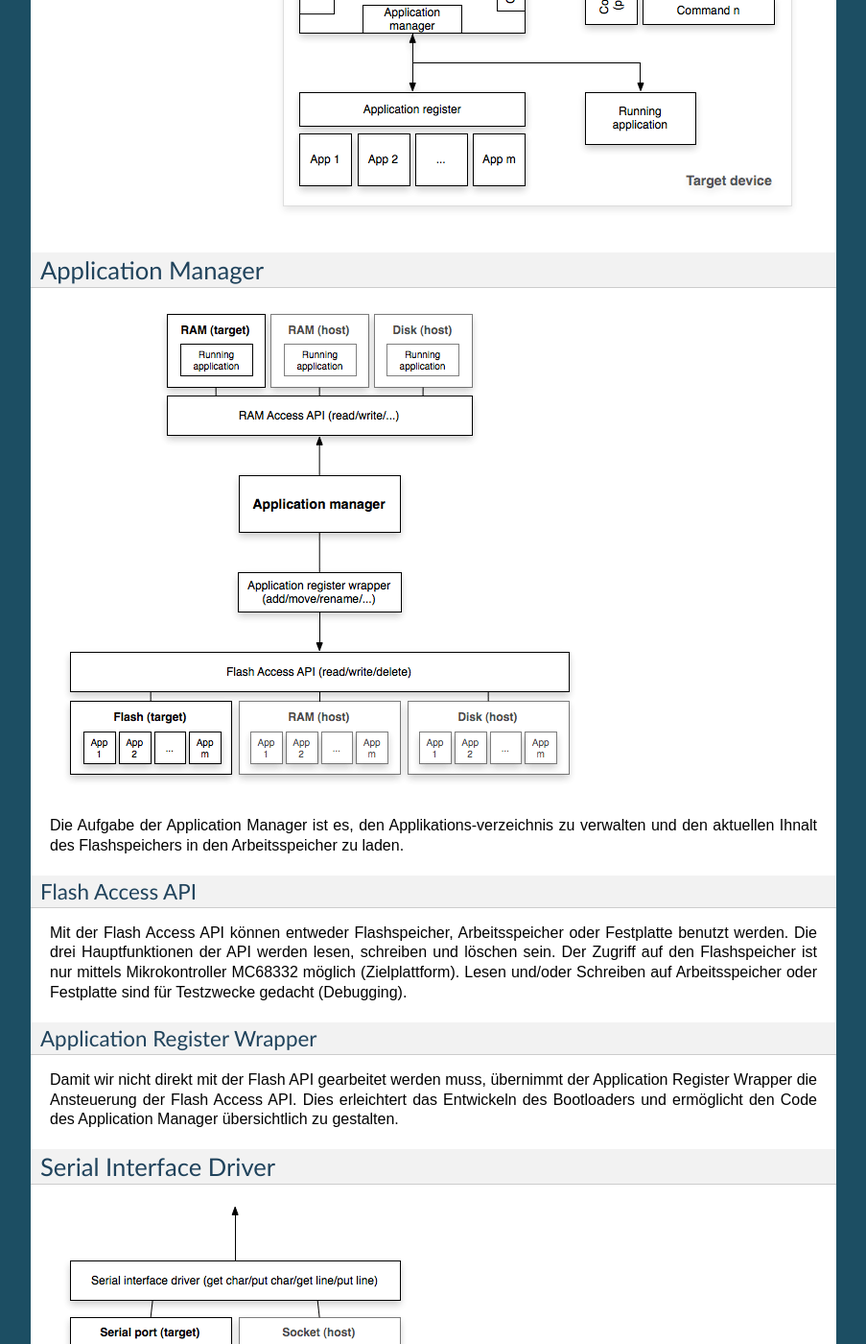
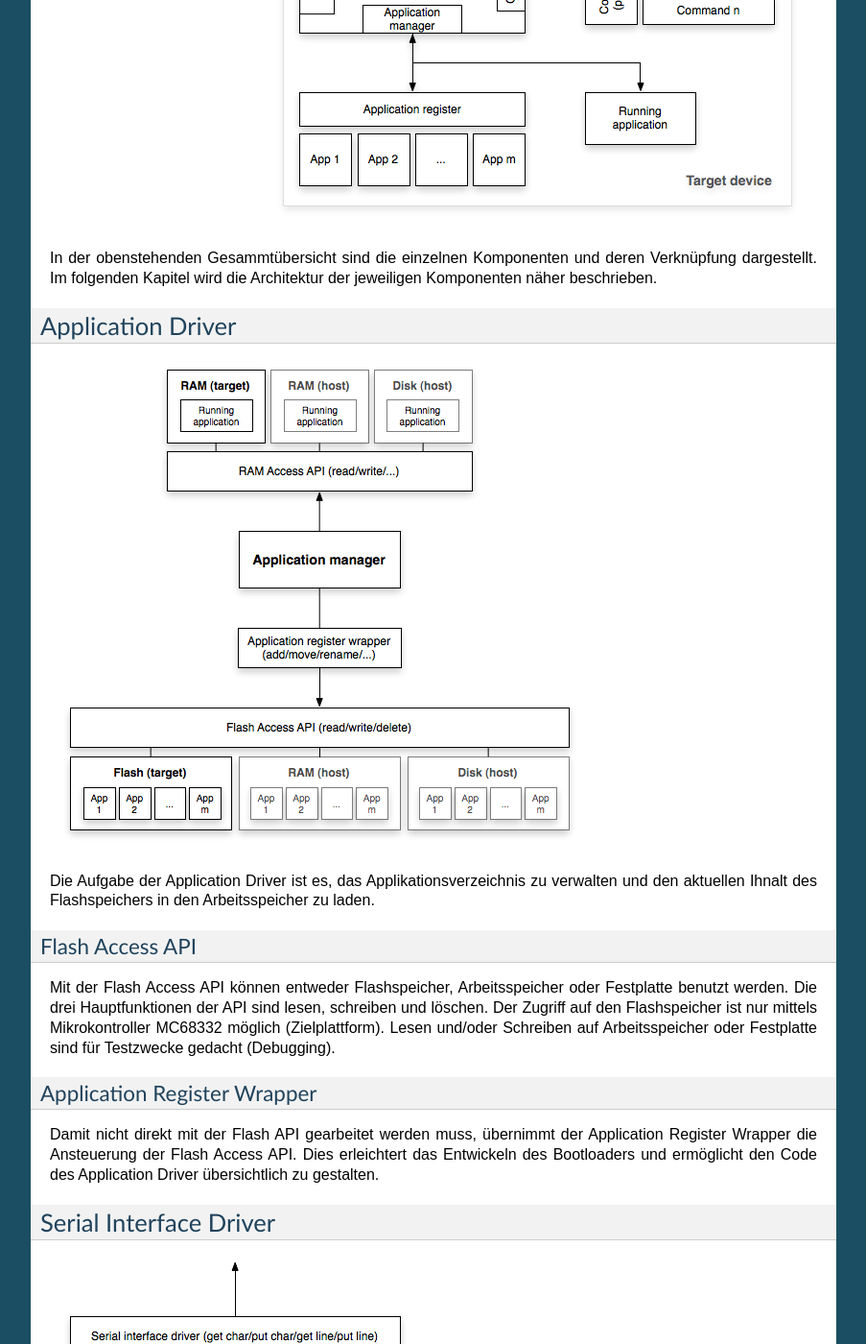
Before and after one commit to GaretJax/Bootloader, a Sphinx documentation site: the page built from docs/source/architecture/index.rst, in a window 1280 px wide and 1400 px high, scrolled down 461 px. Shown: the whole window at 96% size, without its empty margins (198-1101 px from the left). Built offline with Sphinx 7.4.7, drawn with Linux system fonts in a browser that asks for light colours; formulas are drawn with MathJax 3; some of the changed text lies outside the part shown.

Commit message:
updated architecture and specification

```diff
--- a/docs/source/architecture/index.rst
+++ b/docs/source/architecture/index.rst
@@ -6,13 +6,17 @@ Architektur
 
 .. image:: images/overview.png
 
+In der obenstehenden Gesammtübersicht sind die einzelnen Komponenten und deren Verknüpfung dargestellt.
+Im folgenden Kapitel wird die Architektur der jeweiligen Komponenten näher
+beschrieben.
 
-Application Manager
+
+Application Driver
 -------------------
 
 .. image:: images/app-manager.png
 
-Die Aufgabe der Application Manager ist es, den Applikations-verzeichnis zu
+Die Aufgabe der Application Driver ist es, das Applikationsverzeichnis zu
 verwalten und den aktuellen Ihnalt des Flashspeichers in den Arbeitsspeicher zu laden.
 
 
@@ -20,8 +24,8 @@ Flash Access API
 ~~~~~~~~~~~~~~~~
 
 Mit der Flash Access API können entweder Flashspeicher, Arbeitsspeicher oder
-Festplatte benutzt werden. Die drei Hauptfunktionen der API werden lesen,
-schreiben und löschen sein.
+Festplatte benutzt werden. Die drei Hauptfunktionen der API sind lesen,
+schreiben und löschen.
 Der Zugriff auf den Flashspeicher ist nur mittels Mikrokontroller MC68332 möglich (Zielplattform).
 Lesen und/oder Schreiben auf Arbeitsspeicher oder Festplatte sind für Testzwecke gedacht (Debugging).
 
@@ -29,10 +33,10 @@ Lesen und/oder Schreiben auf Arbeitsspeicher oder Festplatte sind für Testzweck
 Application Register Wrapper
 ~~~~~~~~~~~~~~~~~~~~~~~~~~~~
 
-Damit wir nicht direkt mit der Flash API gearbeitet werden muss, übernimmt der
+Damit nicht direkt mit der Flash API gearbeitet werden muss, übernimmt der
 Application Register Wrapper die Ansteuerung der Flash Access API. Dies
 erleichtert das Entwickeln des Bootloaders und ermöglicht den Code des
-Application Manager übersichtlich zu gestalten.
+Application Driver übersichtlich zu gestalten.
 
 
 Serial Interface Driver
```
Also changed, not shown: docs/source/specification/commands.rst (+15 -8 lines), docs/source/specification/specification.rst (+6 -7 lines).
